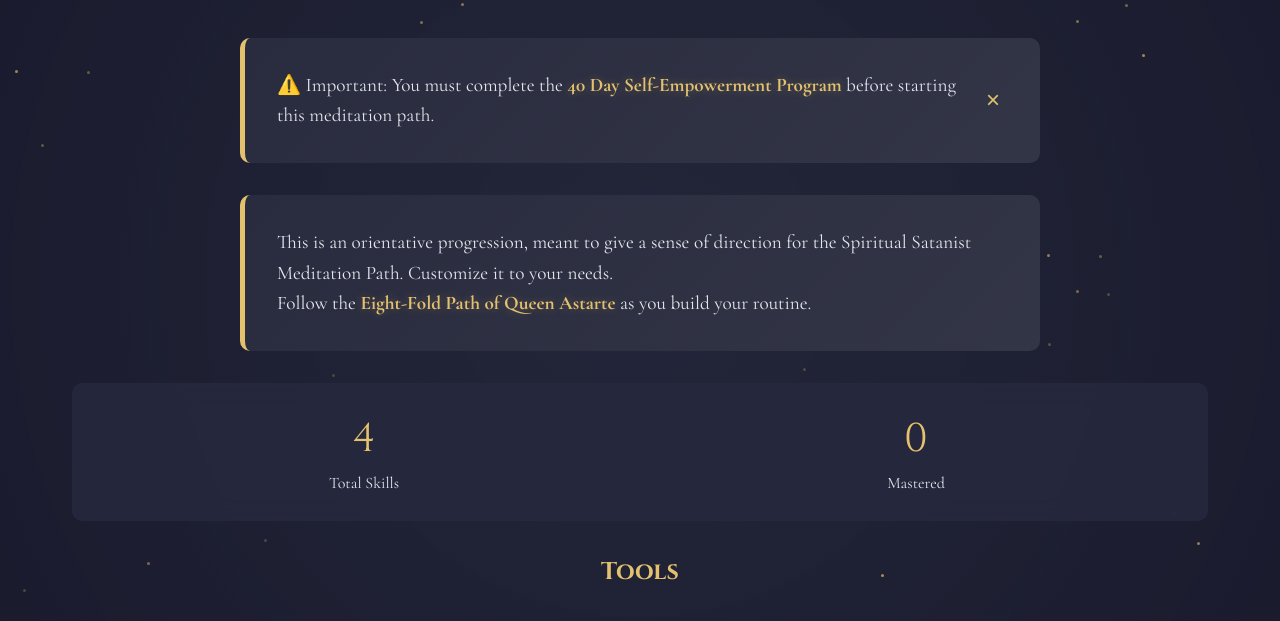
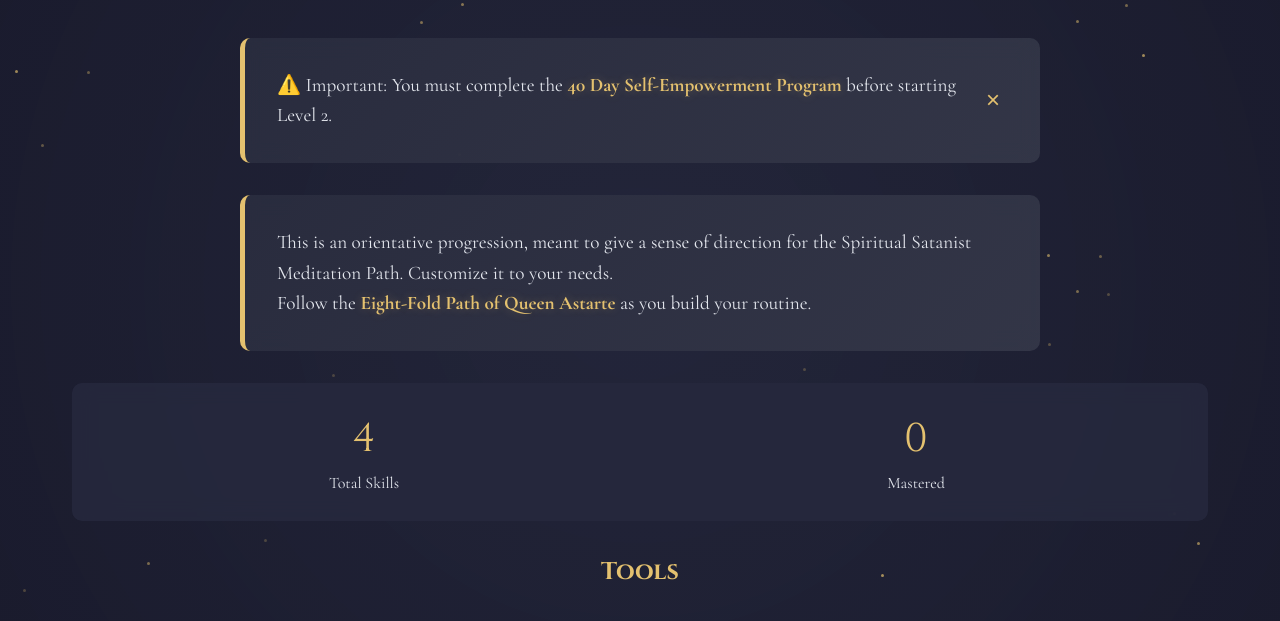
Before and after one commit to RamsesJSON/Meditation-Roadmap, a plain HTML site: page index.html in a window 1280 px wide. Shown: the part 116-737 px from the top of the page. Drawn offline with nearby package versions, Linux system fonts and the light colour scheme.

Commit message:
Update warning

```diff
--- a/index.html
+++ b/index.html
@@ -457,7 +457,7 @@
 
             <div id="welcomeMessage" class="welcome-message">
                 <p>⚠️ Important: You must complete the <a href="https://satanslibrary.org/hp_hooded_cobra_40_day_meditation_program.pdf"
-                        target="_blank">40 Day Self-Empowerment Program</a> before starting this meditation path.</p>
+                        target="_blank">40 Day Self-Empowerment Program</a> before starting Level 2.</p>
                 <button class="close-btn"
                     onclick="document.getElementById('welcomeMessage').style.display='none'">×</button>
             </div>
```
